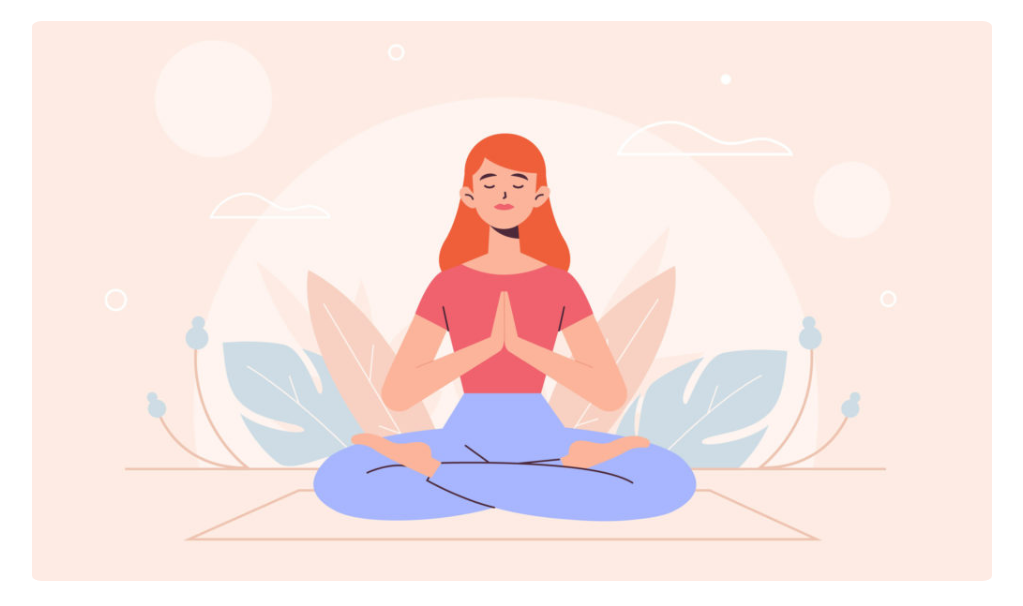
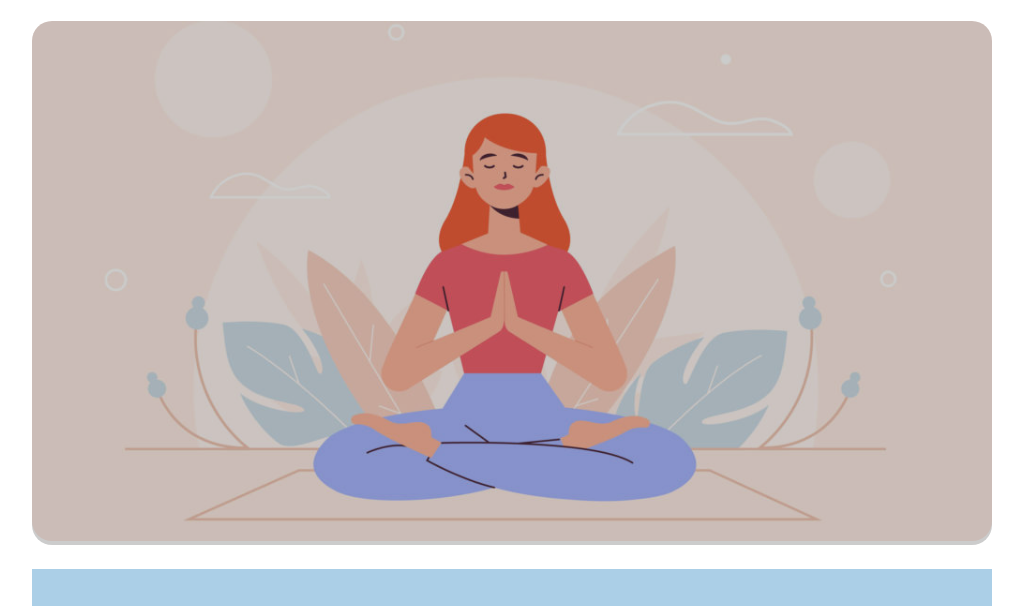
Before and after one commit to TommasoBorsatti/htmlcss-wp, a plain HTML site: page index.html in a window 1280 px wide. Shown: the part 141-747 px from the top of the page, without its empty margins (128-1151 px from the left). Drawn offline with Linux system fonts and the light colour scheme.

Commit message:
Implementata classe Overlay con ::after ; sistemati i border-radius

```diff
--- a/css/style.css
+++ b/css/style.css
@@ -43,18 +43,30 @@ li a {
   font-size: 18px;
   text-shadow: 1px 1px 0px rgba(0, 0, 0, 0.4);
 }
+
+.overlay::after{
+  content: "";
+  position: absolute;
+  top: 0;
+  bottom: 0;
+  left: 0;
+  right: 0;
+  background-color: rgba(0, 0, 0, 0.2);
+  border-radius: 20px;
+}
 /* /regole css header */
 
 /* regole css per sezione hero */
 section.hero {
   margin: 3vh 0;
+  position: relative;
 }
 
 .hero img {
   width: 100%;
-  height: 70vh;
+  height: 65vh;
   object-fit: cover;
-  border-radius: 1%;
+  border-radius: 20px;
 
 }
 /* /regole css per sezione hero */
--- a/index.html
+++ b/index.html
@@ -34,7 +34,7 @@
       <main>
 
         <!-- sezione con immagine grande centrale -->
-        <section class="hero">
+        <section class="hero overlay">
           <img src="img/banner.jpg" alt="Hero centrale pagina">
 
         </section>
```
